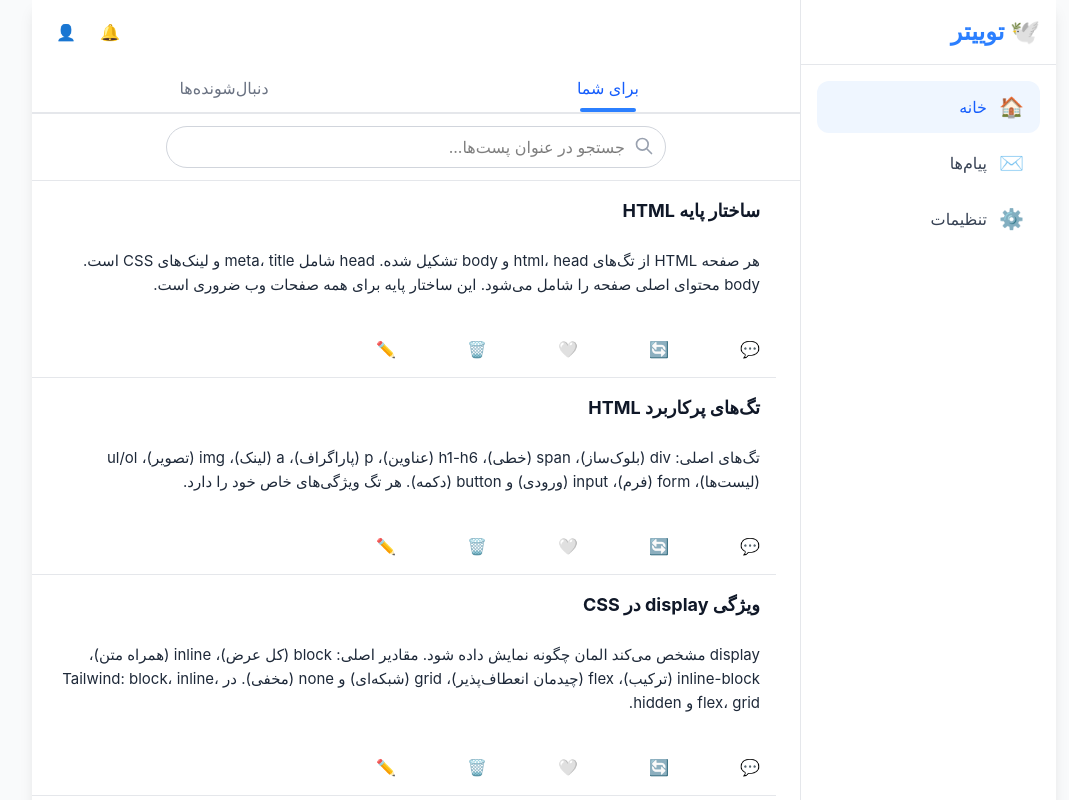
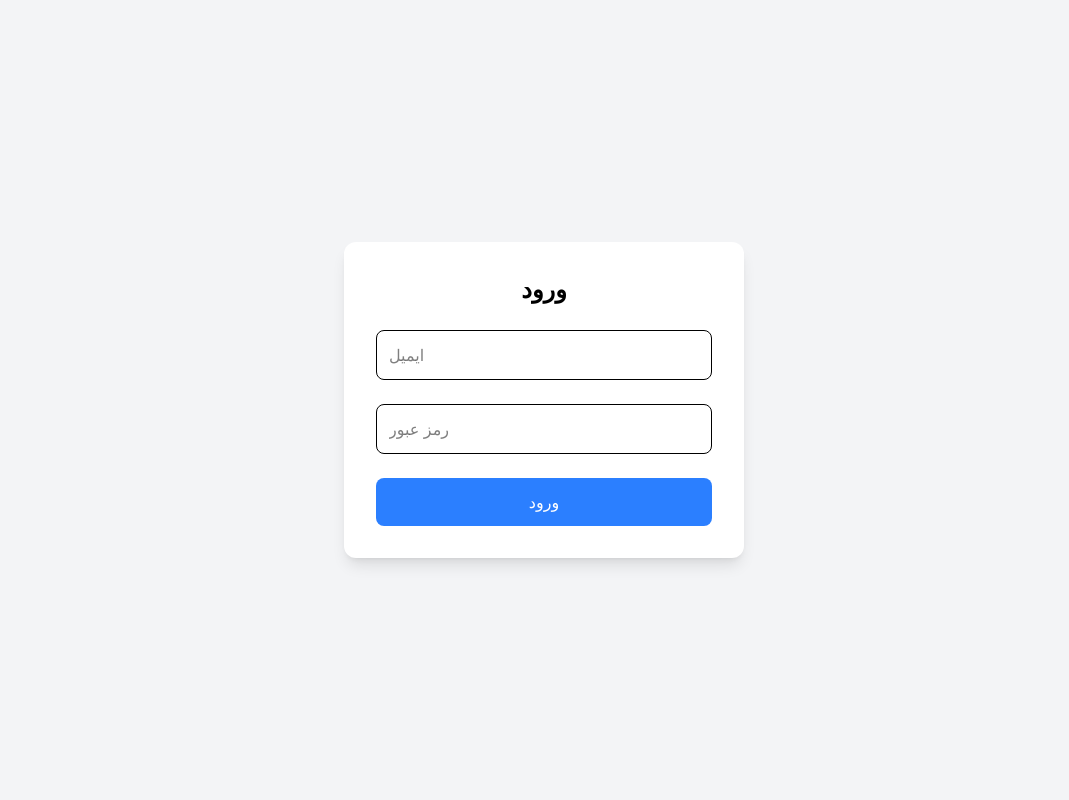
Before and after one commit to kimiaishere/Tweety, a React (Vite) app: page /login in a window 1280 px wide. Shown: the top 800 px of the page, without its empty margins (96-1165 px from the left). Built offline with nearby package versions, Linux system fonts and the light colour scheme; data requests are answered from the project's data file.

Commit message:
تا مرحله 4

```diff
--- a/src/App.jsx
+++ b/src/App.jsx
@@ -1,220 +1,21 @@
-import React, { useEffect, useState } from 'react';
-import Sidebar from './components/Sidebar';
-import Header from './components/Header';
-import TweetList from './components/TweetList';
-import TweetModal from './components/TweetModal';
-import NotificationPanel from './components/NotificationPanel';
-import SearchBar from './components/SearchBar'; // اضافه کردن ایمپورت
+import { Routes, Route } from "react-router-dom";
+import Home from "./pages/Home";
+import Login from "./pages/Login";
+import ProtectedRoute from "./routes/ProtectedRoute";
 
 export default function App() {
-  const [tweets, setTweets] = useState([]);
-  const [filteredTweets, setFilteredTweets] = useState([]);
-  const [loading, setLoading] = useState(true);
-  const [page, setPage] = useState(1);
-  const limit = 10;
-  const [activeTab, setActiveTab] = useState("for-you");
-  const [showNotifications, setShowNotifications] = useState(false);
-  const [isModalOpen, setIsModalOpen] = useState(false);
-  const [form, setForm] = useState({
-    title: "",
-    body: "",
-  });
-  const [editingTweet, setEditingTweet] = useState(null);
-  const [searchQuery, setSearchQuery] = useState('');
-  const totalPages = Math.ceil(100 / limit);
+  return (
+    <Routes>
+      <Route path="/login" element={<Login />} />
 
-  useEffect(() => {
-    setLoading(true);
-
-    fetch(
-      `http://localhost:3000/posts?_page=${page}&_limit=${limit}`
-    )
-      .then((res) => res.json())
-      .then((data) => {
-        setTweets(data);
-        setFilteredTweets(data);
-        setLoading(false);
-      })
-      .catch((err) => {
-        console.error(err);
-        setLoading(false);
-      });
-  }, [page]);
-
-
-  useEffect(() => {
-    if (searchQuery.trim() === '') {
-      setFilteredTweets(tweets);
-    } else {
-      const filtered = tweets.filter(tweet =>
-        tweet.title.toLowerCase().includes(searchQuery.toLowerCase())
-      );
-      setFilteredTweets(filtered);
-    }
-  }, [searchQuery, tweets]);
-
-  const resetForm = () => {
-    setForm({
-      title: "",
-      body: "",
-    });
-
-    setEditingTweet(null);
-
-    setIsModalOpen(false);
-  };
-
-  const addTweet = (e) => {
-    e.preventDefault();
-    if (!form.body.trim()) return;
-
-    fetch("http://localhost:3000/posts", {
-      method: "POST",
-      headers: { "Content-Type": "application/json" },
-      body: JSON.stringify({
-        title: form.title,
-        body: form.body,
-        userId: 1,
-      }),
-    })
-      .then((res) => res.json())
-      .then((newPost) => {
-        const updatedTweets = [
-          {
-            ...newPost,
-            title: form.title,
-            body: form.body,
-          },
-          ...tweets,
-        ];
-        setTweets(updatedTweets);
-        setFilteredTweets(updatedTweets);
-        resetForm();
-      })
-      .catch((err) => {
-        console.error(err);
-      });
-  };
-
-  if (loading) {
-    return (
-      <div className="min-h-screen flex items-center justify-center">
-        در حال بارگذاری...
-      </div>
-    );
-  }
-
-  const deleteTweet = (id) => {
-    fetch(`http://localhost:3000/posts/${id}`, {
-      method: "DELETE",
-    })
-      .then(() => {
-        const updatedTweets = tweets.filter((tweet) => tweet.id !== id);
-        setTweets(updatedTweets);
-        setFilteredTweets(updatedTweets);
-      })
-      .catch((err) => console.error(err));
-  };
-
-  const updateTweet = (id, updatedData) => {
-    fetch(`http://localhost:3000/posts/${id}`, {
-      method: "PATCH",
-      headers: {
-        "Content-Type": "application/json",
-      },
-      body: JSON.stringify(updatedData),
-    })
-      .then((res) => res.json())
-      .then((updatedPost) => {
-        const updatedTweets = tweets.map((tweet) =>
-          tweet.id === id ? updatedPost : tweet
-        );
-        setTweets(updatedTweets);
-        setFilteredTweets(updatedTweets);
-      });
-  };
-
-  const editTweet = (tweet) => {
-    setEditingTweet(tweet);
-    setForm({
-      title: tweet.title,
-      body: tweet.body,
-    });
-    setIsModalOpen(true);
-  };
-
-  const saveEdit = (e) => {
-    e.preventDefault();
-    updateTweet(editingTweet.id, {
-      title: form.title,
-      body: form.body,
-    });
-    resetForm();
-  };
-
-  const handleSearchResult = (query) => {
-    setSearchQuery(query);
-  };
-
-  return (
-    <div className="bg-gray-50 min-h-screen" dir="rtl">
-      <div className="max-w-5xl mx-auto bg-white shadow-lg min-h-screen relative">
-        <Sidebar onNewTweet={() => setIsModalOpen(true)} />
-
-        <main className="mr-64">
-          <Header
-            activeTab={activeTab}
-            onTabChange={setActiveTab}
-            onToggleNotifications={() =>
-              setShowNotifications(!showNotifications)
-            }
-          />
-
-
-          <div className="flex justify-center px-4 py-3 border-b border-gray-200">
-            <SearchBar onSearchResult={handleSearchResult} />
-          </div>
-
-          <TweetList
-            tweets={filteredTweets}
-            onDelete={deleteTweet}
-            onEdit={editTweet}
-          />
-
-          <div className="flex justify-center gap-3 py-7">
-            <button className="cursor-pointer"
-              disabled={page === 1}
-              onClick={() => setPage(page - 1)}
-            >
-              قبلی
-            </button>
-
-            <span>
-              صفحه {page}
-            </span>
-
-            <button className="cursor-pointer"
-              disabled={page === totalPages}
-              onClick={() => setPage(page + 1)}
-            >
-              بعدی
-            </button>
-          </div>
-        </main>
-
-        <TweetModal
-          open={isModalOpen}
-          form={form}
-          setForm={setForm}
-          onSubmit={editingTweet ? saveEdit : addTweet}
-          onClose={resetForm}
-          editingTweet={editingTweet}
-        />
-
-        {showNotifications && (
-          <NotificationPanel onClose={() => setShowNotifications(false)} />
-        )}
-      </div>
-    </div>
+      <Route
+        path="/"
+        element={
+          <ProtectedRoute>
+            <Home />
+          </ProtectedRoute>
+        }
+      />
+    </Routes>
   );
 }
--- a/src/pages/Login.jsx
+++ b/src/pages/Login.jsx
@@ -1,7 +1,74 @@
+import { useForm } from "react-hook-form";
+import { zodResolver } from "@hookform/resolvers/zod";
+import { loginSchema } from "../validation/loginSchema";
+
 export default function Login() {
-    return (
-      <div>
-        Login Page
-      </div>
-    );
-  }
+  const {
+    register,
+    handleSubmit,
+    formState: { errors },
+  } = useForm({
+    resolver: zodResolver(loginSchema),
+  });
+
+  const onSubmit = (data) => {
+    console.log(data);
+  };
+
+  return (
+    <div className="min-h-screen flex items-center justify-center bg-gray-100">
+
+      <form
+        onSubmit={handleSubmit(onSubmit)}
+        className="bg-white w-[400px] rounded-xl shadow-lg p-8 space-y-6"
+      >
+
+        <h1 className="text-2xl font-bold text-center">
+          ورود
+        </h1>
+
+        <div>
+
+          <input
+            type="email"
+            placeholder="ایمیل"
+            {...register("email")}
+            className="w-full border rounded-lg p-3 outline-none"
+          />
+
+          {errors.email && (
+            <p className="text-red-500 text-sm mt-2">
+              {errors.email.message}
+            </p>
+          )}
+
+        </div>
+
+        <div>
+
+          <input
+            type="password"
+            placeholder="رمز عبور"
+            {...register("password")}
+            className="w-full border rounded-lg p-3 outline-none"
+          />
+
+          {errors.password && (
+            <p className="text-red-500 text-sm mt-2">
+              {errors.password.message}
+            </p>
+          )}
+
+        </div>
+
+        <button
+          className="w-full bg-blue-500 text-white rounded-lg p-3 cursor-pointer"
+        >
+          ورود
+        </button>
+
+      </form>
+
+    </div>
+  );
+}
--- /dev/null
+++ b/src/validation/loginSchema.jsx
@@ -0,0 +1,10 @@
+import { z } from "zod";
+
+export const loginSchema = z.object({
+  email: z
+    .email("ایمیل معتبر وارد کنید"),
+
+  password: z
+    .string()
+    .min(6, "رمز عبور باید حداقل ۶ کاراکتر باشد"),
+});
```
Also changed, not shown: src/pages/Home.jsx (+6 -6 lines), src/routes/ProtectedRoute.jsx (renamed from src/routes/ProtectedRoutes.jsx).
